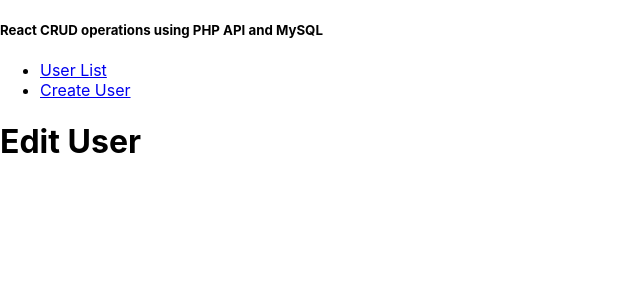
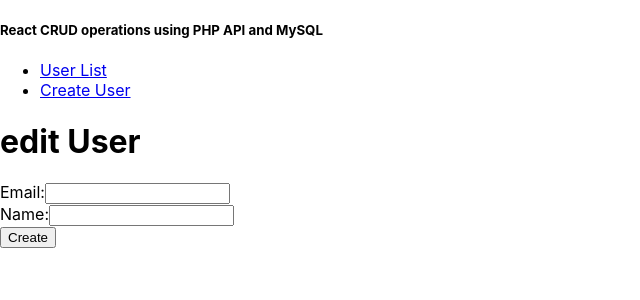
Before and after one commit to jakubkozlowski1104/trip-tip, a React (Create React App) app: page /user/1/edit in a window 1280 px wide. Shown: the top 300 px of the page, without its empty margins (0-640 px from the left). Built offline with nearby package versions, Linux system fonts and the light colour scheme; no server answers; the HTML template or start-up script is replaced by a standard one.

Commit message:
update edit user

```diff
--- a/src/components/EditUser/EditUser.js
+++ b/src/components/EditUser/EditUser.js
@@ -1,5 +1,81 @@
+import { useState, useEffect } from 'react';
+import axios from 'axios';
+import { useNavigate, useParams } from 'react-router-dom'; // Import useNavigate
+
 const EditUser = () => {
-  return <h1>Edit User</h1>;
+  const [input, setInput] = useState({
+    id: '',
+    email: '',
+    name: '',
+    password: '',
+  });
+  const navigate = useNavigate();
+
+  const { id } = useParams();
+
+  // Make getUsers async
+  const getUsers = async () => {
+    try {
+      const response = await axios.get(
+        `http://localhost/TripTipApi/user/${id}`
+      );
+      console.log(response.data.length);
+      setInput(response.data[0]);
+    } catch (error) {
+      console.error('Error fetching user:', error);
+    }
+  };
+
+  useEffect(() => {
+    getUsers();
+  }, []);
+
+  const handleChange = (e) => {
+    const name = e.target.name;
+    const value = e.target.value;
+    setInput((values) => ({ ...values, [name]: value }));
+  };
+
+  const handleSubmit = (e) => {
+    e.preventDefault();
+
+    axios
+      .post('http://localhost/TripTipApi/index.php', input)
+      .then((response) => {
+        navigate('/');
+      })
+      .catch((error) => {
+        console.error('Error submitting form:', error);
+      });
+  };
+
+  return (
+    <>
+      <h1>edit User</h1>
+      <form onSubmit={handleSubmit}>
+        <div className='form-input'>
+          <label>Email:</label>
+          {console.log('Email value in the state:', input.email)}
+          <input
+            value={input.email}
+            type='text'
+            name='email'
+            onChange={handleChange}
+          />
+        </div>
+        <div className='form-input'>
+          <label>Name:</label>
+          <input
+            value={input.name}
+            type='text'
+            name='name'
+            onChange={handleChange}
+          />
+        </div>
+        <button>Create</button>
+      </form>
+    </>
+  );
 };
 
 export default EditUser;
```
Also changed, not shown: 1 other file (tests, documents, lock files or other folders).
